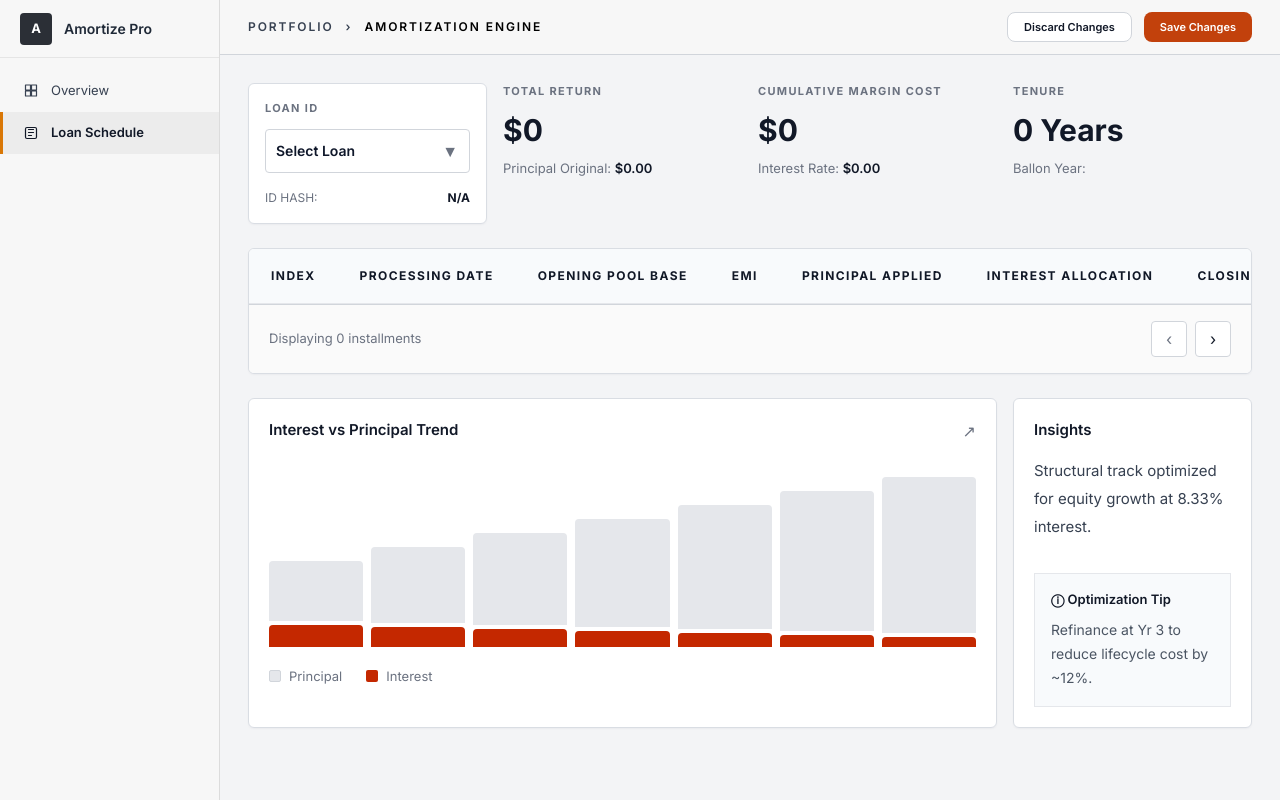
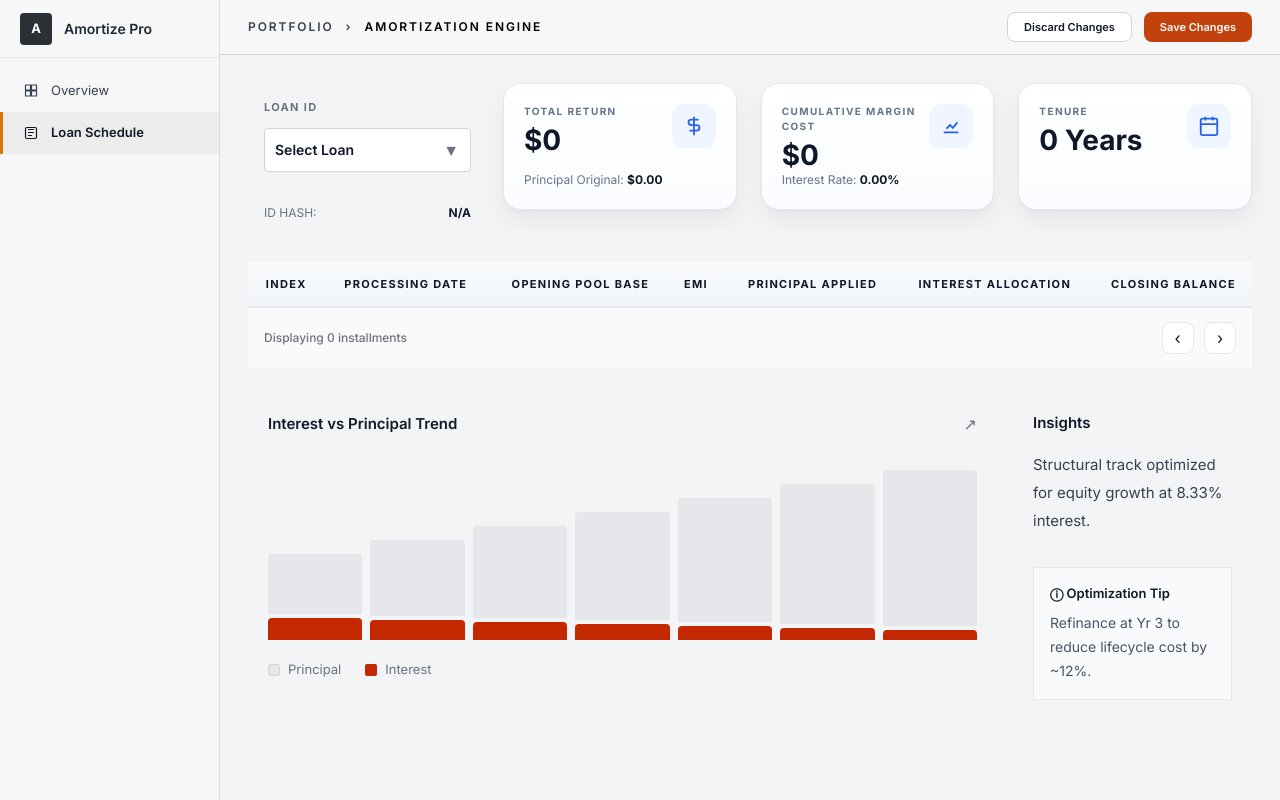
Before and after one commit to MK-HUNTER/amortization-flask, a Flask app: page /loan in a window 1280 px wide. Run offline with Flask 3, Linux system fonts and the light colour scheme; data comes from the database, SQL or seed files in the repository; lists and menus that the app fills with data are empty; some libraries are stand-ins or nearby versions.

Commit message:
KPI Icons

```diff
--- a/app/templates/amortization_ledger.html
+++ b/app/templates/amortization_ledger.html
@@ -5,185 +5,244 @@
 {% block content %}
 
 <style>
-
 body {
     background: #f3f5f8;
 }
+/* ==========================================
+   PREMIUM KPI CARDS
+========================================== */
 
-    .premium-card {
-        background: #ffffff;
-        border: 1px solid #dbe1e8;
-        border-radius: 22px;
-        box-shadow:
-            0 1px 2px rgba(15, 23, 42, 0.03),
-            0 10px 30px rgba(15, 23, 42, 0.04);
+.kpi-grid{
+    display:grid;
+    grid-template-columns:repeat(3,minmax(0,1fr));
+    gap:24px;
+    margin-bottom:28px;
 }
 
-    .metric-card {
-        background: #ffffff;
-        border: 1px solid #e3e8ef;
-        border-radius: 18px;
-        padding: 22px;
-        min-height: 120px;
-        transition: all 0.2s ease;
+.kpi-card{
+    position:relative;
+    overflow:hidden;
+
+    background:linear-gradient(180deg,#ffffff 0%,#fafcff 100%);
+    border:1px solid #e5e7eb;
+    border-radius:18px;
+
+    padding:20px;
+    min-height:120px;
+    height:100%;
+
+    box-shadow:0 1px 2px rgba(15,23,42,.04),
+               0 10px 24px rgba(15,23,42,.06);
+
+    transition:.2s ease;
+
+    display:flex;
+    flex-direction:column;
+    justify-content:space-between;
 }
 
-    .metric-card:hover {
-        transform: translateY(-2px);
-        box-shadow: 0 10px 24px rgba(15, 23, 42, 0.06);
+.kpi-card:hover{
+    transform:translateY(-3px);
+    box-shadow:0 12px 32px rgba(15,23,42,.10);
 }
 
+/* TOP ROW: text left, icon right */
+.kpi-top{
+    display:flex;
+    justify-content:space-between;
+    align-items:flex-start;
+    gap:12px;
+}
+
+/* smaller typography */
+.kpi-label{
+    font-size:10px;
+    letter-spacing:.14em;
+    text-transform:uppercase;
+    font-weight:800;
+    color:#64748b;
+    margin-bottom:6px;
+}
+
+.kpi-value{
+    font-size:28px;
+    font-weight:800;
+    line-height:1.1;
+    color:#0f172a;
+}
+
+.kpi-footer{
+    font-size:12px;
+    color:#64748b;
+}
+
+.kpi-footer strong{
+    color:#111827;
+}
+
+/* icon moved right */
+.kpi-icon{
+    width:44px;
+    height:44px;
+
+    border-radius:12px;
+
+    display:flex;
+    align-items:center;
+    justify-content:center;
+
+    background:#eff6ff;
+    color:#2563eb;
+
+    flex-shrink:0;
+}
+
+.kpi-icon svg{
+    width:22px;
+    height:22px;
+}
+
+/* -------------------------
+   Metrics
+--------------------------*/
 .metric-label {
     font-size: 11px;
+    letter-spacing: 0.12em;
     text-transform: uppercase;
-        letter-spacing: 0.16em;
     color: #6b7280;
     font-weight: 700;
 }
 
 .metric-value {
     font-size: 30px;
-        font-weight: 800;
+    font-weight: 700;
     color: #111827;
-        margin-top: 14px;
-        line-height: 1;
+    line-height: 1.1;
 }
 
-    .metric-sub {
-        margin-top: 12px;
+.subtle-text {
     font-size: 13px;
     color: #6b7280;
 }
-
-    .metric-icon {
-        width: 54px;
-        height: 54px;
-        border-radius: 16px;
-        display: flex;
-        align-items: center;
-        justify-content: center;
-        font-size: 22px;
-        font-weight: 700;
+.premium-table {
+    border-collapse: separate;
+    border-spacing: 0;
+    font-size: 13px;
+    width: 100%;
 }
 
-    .table-shell {
-        background: white;
-        border: 1px solid #dde3ea;
-        border-radius: 22px;
-        overflow: hidden;
-        box-shadow:
-            0 1px 2px rgba(15, 23, 42, 0.03),
-            0 8px 24px rgba(15, 23, 42, 0.04);
+/* HEADER */
+.premium-table thead th {
+    position: sticky;
+    top: 0;
+    z-index: 2;
+
+    background: linear-gradient(180deg, #f8fafc, #f1f5f9);
+    color: #0f172a;
+
+    font-size: 11px;
+    letter-spacing: 0.12em;
+    text-transform: uppercase;
+
+    padding: 14px 16px;
+    border-bottom: 1px solid #e5e7eb;
 }
 
-    .finance-table th {
-        background: #f8fafc;
-        font-size: 11px;
-        letter-spacing: 0.16em;
-        text-transform: uppercase;
-        color: #64748b;
-        font-weight: 800;
-        padding: 18px 22px;
-        border-bottom: 1px solid #e5e7eb;
-        white-space: nowrap;
+/* ROWS */
+.premium-table tbody td {
+    padding: 14px 16px;
+    border-bottom: 1px solid #eef2f7;
+    color: #111827;
+    background: white;
 }
 
-    .finance-table td {
-        padding: 20px 22px;
-        border-bottom: 1px solid #edf1f5;
-        font-size: 14px;
-        color: #111827;
+/* hover effect */
+.premium-table tbody tr:hover td {
+    background: #f9fafb;
 }
 
-    .finance-table tbody tr:hover {
-        background: #fafcff;
+/* alignment helpers */
+.text-right {
+    text-align: right;
 }
 
-    .finance-input {
-        border: 1px solid #d4dbe4;
-        border-radius: 12px;
-        background: white;
-        padding: 10px 14px;
-        font-size: 14px;
-        outline: none;
-        transition: all 0.15s ease;
+/* subtle styling */
+.muted {
+    color: #6b7280;
+    font-weight: 500;
+    font-size: 12px;
 }
 
-    .finance-input:focus {
-        border-color: #2563eb;
-        box-shadow: 0 0 0 4px rgba(37,99,235,0.08);
+.strong {
+    font-weight: 600;
 }
 
-    .toolbar-btn {
-        height: 46px;
-        padding: 0 20px;
-        border-radius: 14px;
-        border: 1px solid #d6dbe2;
-        background: white;
-        font-size: 14px;
-        font-weight: 700;
-        color: #111827;
-        display: flex;
-        align-items: center;
-        gap: 10px;
-        transition: all 0.15s ease;
+/* financial coloring */
+.principal {
+    color: #506680;
+    font-weight: 600;
 }
 
-    .toolbar-btn:hover {
-        background: #f8fafc;
+.interest {
+    color: #c2410c;
+    font-weight: 600;
 }
 
-    .toolbar-btn-primary {
-        background: #111827;
-        color: white;
-        border: none;
+/* input styling */
+.table-input {
+    width: 120px;
+    text-align: right;
+
+    border: 1px solid #e5e7eb;
+    border-radius: 8px;
+
+    padding: 6px 10px;
+
+    background: #f8fafc;
+    font-weight: 600;
+
+    transition: 0.2s ease;
 }
 
-    .toolbar-btn-primary:hover {
-        background: #000000;
+.table-input:focus {
+    outline: none;
+    border-color: #2563eb;
+    box-shadow: 0 0 0 3px rgba(37, 99, 235, 0.08);
 }
 
-    .schedule-badge {
-        padding: 8px 14px;
-        border-radius: 12px;
-        background: #fee2e2;
-        color: #dc2626;
-        font-weight: 700;
-        font-size: 13px;
-        display: inline-flex;
+/* footer */
+.table-footer {
+    display: flex;
+    justify-content: space-between;
     align-items: center;
-        justify-content: center;
-        min-width: 80px;
+
+    padding: 14px 16px;
+
+    background: #fafafa;
+    border-top: 1px solid #e5e7eb;
 }
 
-    .summary-strip {
-        background: #f9fafb;
-        border-top: 1px solid #e5e7eb;
-        padding: 20px 24px;
+.pagination button {
+    width: 32px;
+    height: 32px;
+
+    border: 1px solid #e5e7eb;
+    background: white;
+
+    border-radius: 8px;
+
+    margin-left: 6px;
+
+    cursor: pointer;
+    transition: 0.2s;
 }
 
-    .pagination-btn {
-        width: 42px;
-        height: 42px;
-        border-radius: 12px;
-        border: 1px solid #d1d5db;
-        background: white;
-        font-weight: 700;
-        transition: all 0.15s ease;
-    }
-
-    .pagination-btn:hover {
+.pagination button:hover {
     background: #f3f4f6;
 }
-
-
-    .finance-card {
-        background: #ffffff;
-        border: 1px solid #d9dde3;
-        border-radius: 6px;
-        box-shadow: 0 1px 2px rgba(15, 23, 42, 0.04);
-    }
-
+/* -------------------------
+   Table
+--------------------------*/
 .finance-table th {
     font-size: 12px;
     letter-spacing: 0.12em;
@@ -206,10 +265,13 @@
     background: #fafafa;
 }
 
+/* -------------------------
+   Inputs
+--------------------------*/
 .finance-input {
     border: 1px solid #d1d5db;
     border-radius: 4px;
-        background: white;
+    background: #fff;
     padding: 6px 10px;
     font-size: 14px;
     outline: none;
@@ -218,65 +280,19 @@
 
 .finance-input:focus {
     border-color: #2563eb;
-        box-shadow: 0 0 0 2px rgba(37,99,235,0.08);
+    box-shadow: 0 0 0 2px rgba(37, 99, 235, 0.08);
 }
 
-    .toolbar-btn {
-        height: 36px;
-        padding: 0 18px;
-        border-radius: 4px;
-        border: 1px solid #cfd5dc;
-        background: white;
-        font-size: 14px;
-        font-weight: 600;
-        color: #111827;
-        display: flex;
-        align-items: center;
-        gap: 8px;
-        transition: all 0.15s ease;
-    }
-
-    .toolbar-btn:hover {
-        background: #f8fafc;
-    }
-
-    .toolbar-btn-primary {
-        background: #b42318;
-        color: white;
-        border: 1px solid #941b12;
-    }
-
-    .toolbar-btn-primary:hover {
-        background: #941b12;
-    }
-
-    .metric-label {
-        font-size: 11px;
-        letter-spacing: 0.12em;
-        text-transform: uppercase;
-        color: #6b7280;
+/* -------------------------
+   Financial Colors
+--------------------------*/
+.principal-blue {
+    color: #506680;
     font-weight: 700;
-    }
-
-    .metric-value {
-        font-size: 30px;
-        font-weight: 700;
-        color: #111827;
-        line-height: 1.1;
-    }
-
-    .subtle-text {
-        font-size: 13px;
-        color: #6b7280;
 }
 
 .interest-red {
     color: #c81e1e;
-        font-weight: 700;
-    }
-
-    .principal-blue {
-        color: #506680;
     font-weight: 700;
 }
 </style>
@@ -381,90 +397,139 @@
 
             </div>
 
-            <!-- CARD -->
+            <div class="kpi-grid xl:col-span-3">
+
+                    <!-- TOTAL RETURN -->
+<div class="kpi-card">
+
+    <div class="kpi-top">
+
+        <!-- LEFT CONTENT -->
         <div>
-
-                 <div class="metric-label">
+            <div class="kpi-label">
                 Total Return
             </div>
 
-                <div class="metric-value">
+            <div class="kpi-value">
                 {% if selected_loan and selected_loan.total_paid is not none %}
-                                    ${{ '{:,.0f}'.format(selected_loan.total_paid | float) }}
+                    ${{ '{:,.0f}'.format(selected_loan.total_paid|float) }}
                 {% else %}
                     $0
                 {% endif %}
             </div>
+        </div>
 
-                <div class="subtle-text mt-3">
+        <!-- RIGHT ICON -->
+        <div class="kpi-icon">
+            <svg fill="none" stroke="currentColor" stroke-width="2"
+                viewBox="0 0 24 24">
+                <path d="M12 2v20"/>
+                <path d="M17 5H9a3 3 0 0 0 0 6h6a3 3 0 1 1 0 6H7"/>
+            </svg>
+        </div>
+
+    </div>
+
+    <div class="kpi-footer">
         Principal Original:
-                    <span class="font-semibold text-[#111827]">
+        <strong>
             {% if selected_loan %}
                 ${{ '{:,.2f}'.format(selected_loan.principal) }}
             {% else %}
                 $0.00
             {% endif %}
-                    </span>
+        </strong>
+    </div>
+
+</div>
+                    <!-- INTEREST -->
+<div class="kpi-card">
+
+    <div class="kpi-top">
+
+        <!-- LEFT CONTENT -->
+        <div>
+            <div class="kpi-label">
+                Cumulative Margin Cost
+            </div>
+
+            <div class="kpi-value">
+                {% if selected_loan and selected_loan.total_interest is not none %}
+                    ${{ '{:,.0f}'.format(selected_loan.total_interest|float) }}
+                {% else %}
+                    $0
+                {% endif %}
+            </div>
+        </div>
+
+        <!-- RIGHT ICON -->
+        <div class="kpi-icon">
+            <svg fill="none" stroke="currentColor" stroke-width="2"
+                viewBox="0 0 24 24">
+                <path d="M4 19h16"/>
+                <path d="M7 15l4-4 3 3 5-6"/>
+            </svg>
         </div>
 
     </div>
 
-            <!-- CARD -->
-            <div>
-
-                 <div class="metric-label">
-                    Cumulative Margin Cost
-                     </div>
-
-                <div class="metric-value">
-                                {% if selected_loan and selected_loan.total_interest is not none %}
-                                    ${{ '{:,.0f}'.format(selected_loan.total_interest | float) }}
-                                {% else %}
-                                    $0
-                                {% endif %}
-                            </div>
-
-                <div class="subtle-text mt-3">
+    <div class="kpi-footer">
         Interest Rate:
-                    <span class="font-semibold text-[#111827]">
+        <strong>
             {% if selected_loan %}
                 {{ '{:,.2f}'.format(selected_loan.rate) }}%
             {% else %}
-                            $0.00
+                0.00%
             {% endif %}
-                    </span>
+        </strong>
     </div>
 
 </div>
 
-            <!-- CARD -->
+                    <!-- TENURE -->
+<div class="kpi-card">
+
+    <div class="kpi-top">
+
+        <!-- LEFT CONTENT -->
         <div>
-
-                 <div class="metric-label">
+            <div class="kpi-label">
                 Tenure
             </div>
 
-                <div class="metric-value">
+            <div class="kpi-value">
                 {% if selected_loan %}
                     {{ selected_loan.term_years }} Yrs
                 {% else %}
                     0 Years
                 {% endif %}
             </div>
+        </div>
 
-                <div class="subtle-text mt-3">
-                    Ballon Year:
-                    <span class="font-semibold text-[#111827]">
-                        {% if selected_loan and selected_loan.balloon_years and selected_loan.balloon_years|int > 0 %}
-                    <span class="inline-flex items-center gap-2 px-3 py-1 border border-[#ef4444] bg-[#fff1f1] text-[#991b1b] text-[11px] font-semibold rounded">
-                        🎈 Balloon: Year {{ selected_loan.balloon_years }}
-                    </span>
-                    {% endif %}
-                    </span>
+        <!-- RIGHT ICON -->
+        <div class="kpi-icon">
+            <svg fill="none" stroke="currentColor" stroke-width="2"
+                viewBox="0 0 24 24">
+                <rect x="3" y="4" width="18" height="18" rx="2"/>
+                <path d="M16 2v4M8 2v4M3 10h18"/>
+            </svg>
         </div>
 
     </div>
 
+    <div class="kpi-footer">
+
+        {% if selected_loan and selected_loan.balloon_years|int > 0 %}
+            <span class="balloon-pill">
+                🎈 Balloon: Year {{ selected_loan.balloon_years }}
+            </span>
+        {% endif %}
+
+    </div>
+
+</div>
+
+                </div>
 
 
 
@@ -479,49 +544,26 @@
 
     <div class="overflow-x-auto">
 
-                <table class="w-full finance-table">
+        <table class="premium-table w-full">
 
-                    <thead class="bg-[#f5f5f5] border-b border-[#d1d5db]">
-
+            <thead>
                 <tr>
-
-                            <th class="px-5 py-4 text-left">Index</th>
-
-                            <th class="px-5 py-4 text-left">
-                                Processing Date
-                            </th>
-
-                            <th class="px-5 py-4 text-right">
-                                Opening Pool Base
-                            </th>
-
-                            <th class="px-5 py-4 text-right">
-                                EMI
-                            </th>
-
-                            <th class="px-5 py-4 text-right">
-                                Principal Applied
-                            </th>
-
-                            <th class="px-5 py-4 text-right">
-                                Interest Allocation
-                            </th>
-
-                            <th class="px-5 py-4 text-right">
-                                Closing Balance
-                            </th>
-
+                    <th>Index</th>
+                    <th>Processing Date</th>
+                    <th class="text-right">Opening Pool Base</th>
+                    <th class="text-right">EMI</th>
+                    <th class="text-right">Principal Applied</th>
+                    <th class="text-right">Interest Allocation</th>
+                    <th class="text-right">Closing Balance</th>
                 </tr>
-
             </thead>
 
             <tbody>
 
                 {% for row in schedule %}
-
                 <tr>
 
-                            <td class="px-5 py-4 text-[#6b7280]">
+                    <td class="muted">
                         {{ row.month_index }}
 
                         <input type="hidden"
@@ -533,38 +575,35 @@
                                value="{{ row.loan_id }}">
                     </td>
 
-                            <td class="px-5 py-4 font-medium">
+                    <td class="strong">
                         {{ row.payment_date or row.date or '' }}
                     </td>
 
-                            <td class="px-5 py-4 text-right">
+                    <td class="text-right">
                         ${{ '{:,.2f}'.format(row.opening_bal or row.beginning_balance or row.open_balance | default(0.0) | float) }}
                     </td>
 
-                            <td class="px-5 py-4 text-right font-semibold">
+                    <td class="text-right strong">
                         ${{ '{:,.2f}'.format(row.payment_amount or row.payment or row.emi | default(0.0) | float) }}
                     </td>
 
-                            <td class="px-5 py-4 text-right principal-blue">
+                    <td class="text-right principal">
                         ${{ '{:,.2f}'.format(row.principal_paid | default(0.0) | float) }}
                     </td>
 
-                            <td class="px-5 py-4 text-right interest-red">
+                    <td class="text-right interest">
                         ${{ '{:,.2f}'.format(row.interest_paid | default(0.0) | float) }}
                     </td>
 
-                            <td class="px-5 py-3 text-right">
-
+                    <td class="text-right">
                         <input type="number"
                                step="0.01"
                                name="closing_bal[]"
                                value="{{ row.closing_bal | default(0.0) | float }}"
-                                       class="finance-input w-[120px] text-right font-semibold inline-block">
-
+                               class="table-input">
                     </td>
 
                 </tr>
-
                 {% endfor %}
 
             </tbody>
@@ -574,26 +613,15 @@
     </div>
 
     <!-- FOOTER -->
-            <div class="px-5 py-4 bg-[#fafafa] border-t border-[#d1d5db] flex items-center justify-between">
-
-                <div class="text-[13px] text-[#6b7280]">
+    <div class="table-footer">
+        <div class="muted">
             Displaying {{ schedule|length }} installments
         </div>
 
-                <div class="flex items-center gap-2">
-
-                    <button type="button"
-                            class="w-9 h-9 border border-[#d1d5db] rounded bg-white text-[#6b7280] hover:bg-[#f3f4f6]">
-                        ‹
-                    </button>
-
-                    <button type="button"
-                            class="w-9 h-9 border border-[#d1d5db] rounded bg-white text-[#111827] hover:bg-[#f3f4f6]">
-                        ›
-                    </button>
-
+        <div class="pagination">
+            <button type="button">‹</button>
+            <button type="button">›</button>
         </div>
-
     </div>
 
 </form>
```
Lines whose indentation alone changed are shown as unchanged.
